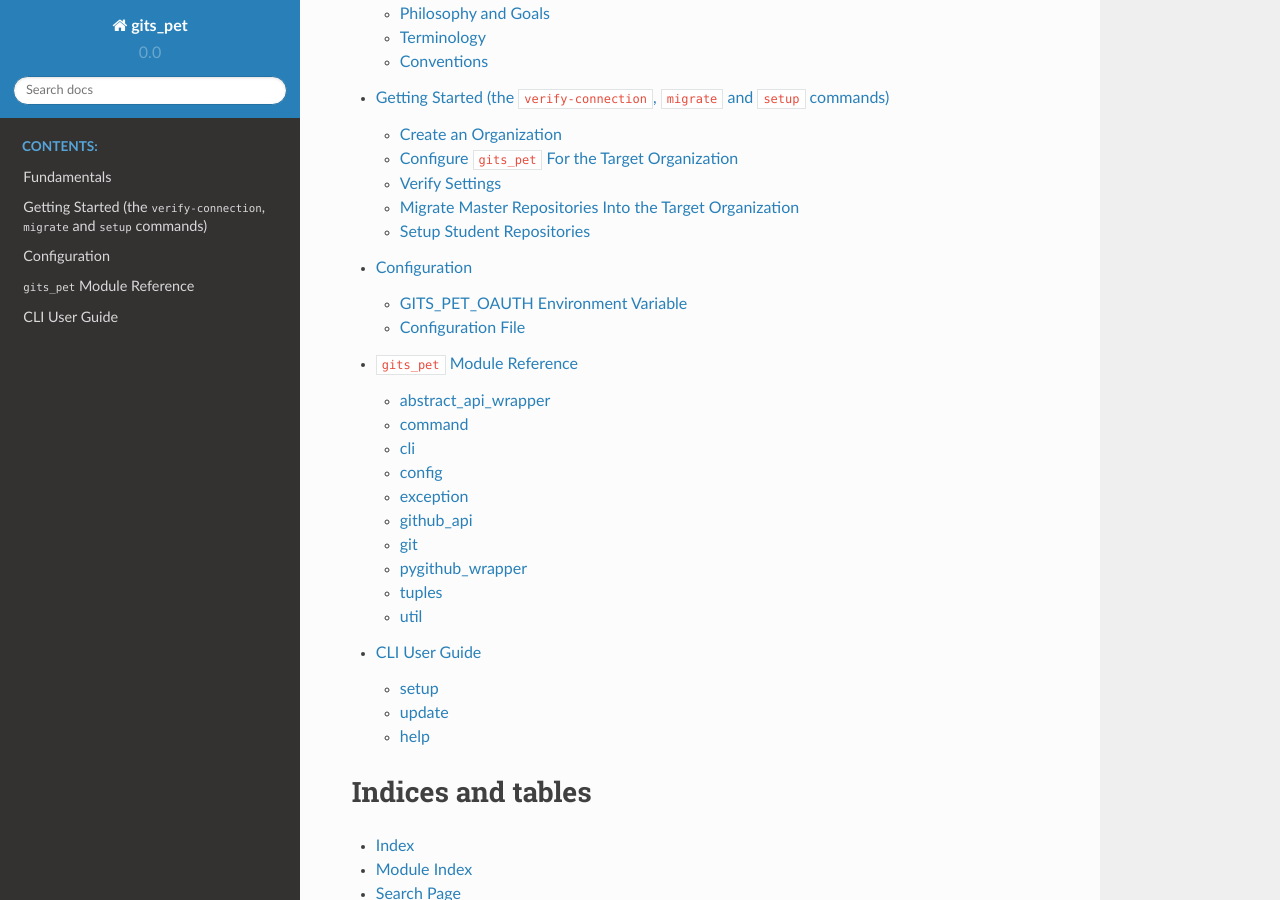
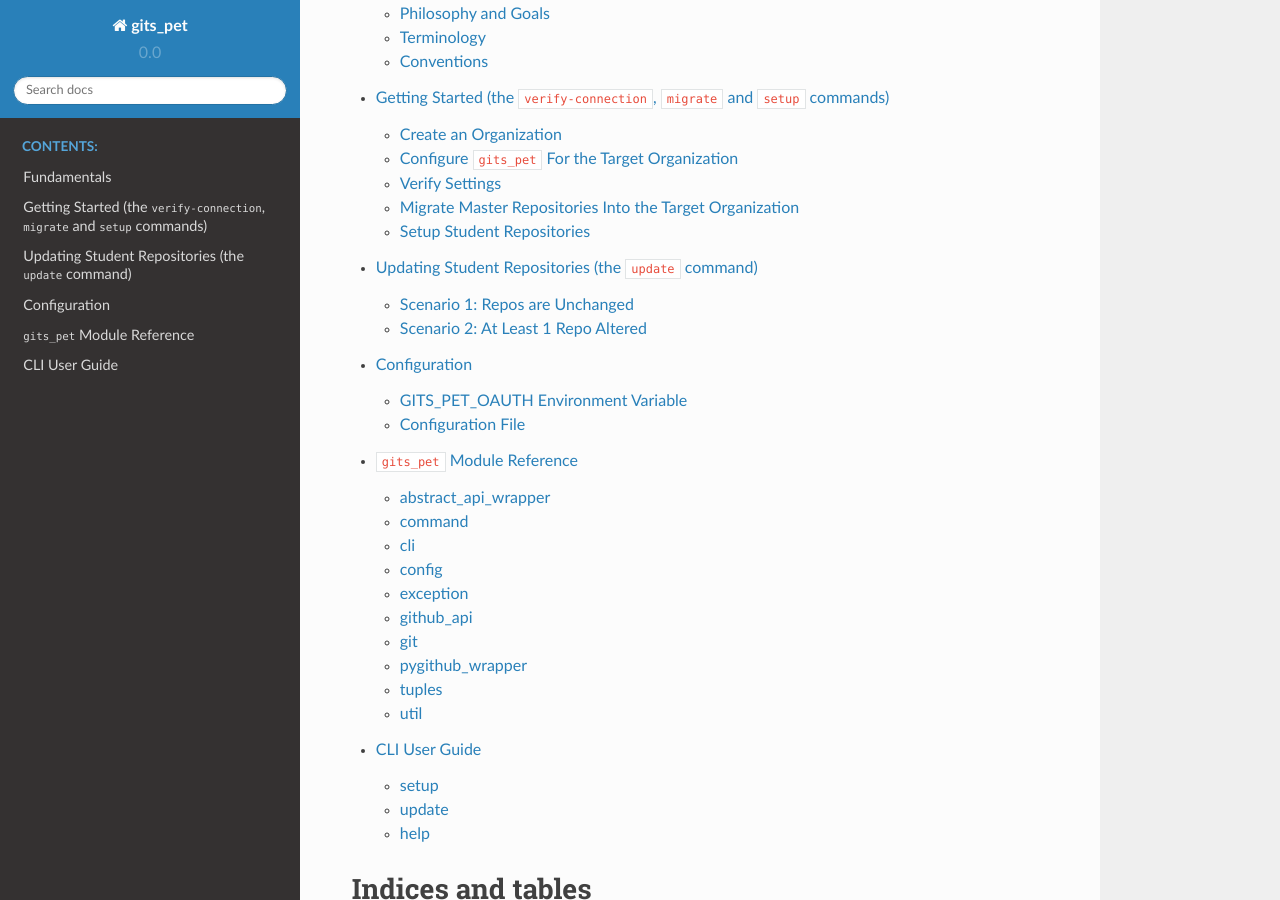
Before and after one commit to repobee/repobee, a Sphinx documentation site: the page built from docs/index.rst, in a window 1280 px wide and 900 px high, scrolled down 388 px. Built offline with Sphinx 7.4.7 and the Read the Docs theme 2.0.0, drawn with Linux system fonts in a browser that asks for light colours; some of the changed lines change nothing that is shown.

Commit message:
Add update repos article

```diff
--- a/docs/index.rst
+++ b/docs/index.rst
@@ -19,6 +19,7 @@
 
    fundamentals
    getting_started
+   update
    configuration
    code
    cli_reference
--- /dev/null
+++ b/docs/update.rst
@@ -0,0 +1,111 @@
+.. _update:
+
+Updating Student Repositories (the ``update`` command)
+******************************************************
+Sometimes, we find ourselves in situations where it is necessary to push
+updates to student repositories after they have been published. As long as
+students have not started working on their repos, this is fairly simple:
+just push the new files to all of the related student repos. However, if
+students have started working on their repos, then we have a problem.
+Let's start out with the easy case where no students have worked on their
+repos.
+
+Scenario 1: Repos are Unchanged
+-------------------------------
+Let's say that we've updated ``master-repo-1``, and that users ``spam``,
+``ham`` and ``eggs`` should get the updates. Then, we simply run
+``update`` like this:
+
+.. code-block:: bash
+
+    $ gits_pet update -mn master-repo-1 -s spam eggs ham
+    [INFO] config file defaults:
+
+       github_base_url: https://some-enterprise-host/api/v3
+       user: slarse
+       org_name: gits-pet-demo
+
+    [INFO] cloning into master repos ...
+    [INFO] cloning into https://some-enterprise-host/gits-pet-demo/master-repo-1
+    [INFO] pushing files to student repos ...
+    [INFO] pushing, attempt 1/3
+    [INFO] Pushed files to https://some-enterprise-host/gits-pet-demo/spam-master-repo-1 master
+    [INFO] Pushed files to https://some-enterprise-host/gits-pet-demo/eggs-master-repo-1 master
+    [INFO] Pushed files to https://some-enterprise-host/gits-pet-demo/ham-master-repo-1 master
+    [INFO] done!
+
+That's all there is to it for this super simple case. But what if ``ham`` had
+started working on ``ham-master-repo-1``?
+
+Scenario 2: At Least 1 Repo Altered
+-----------------------------------
+Let's assume now that ``ham`` has started working on the repo. Since we do not
+``force`` pushes (that would be irresponsible!) to the student repos, the
+push to ``ham-master-repo-1`` will be rejected. This is good, we don't want to
+overwrite a student's progress because we messed up with the original
+repository. There are a number of things one *could* do in this situation, but
+in ``gits_pet``, we opted for a very simple solution: open an issue in the
+student's repo that explains the situation.
+
+.. important::
+
+    If we don't specify an issue to ``gits_pet update``, rejected pushes will
+    simply be ignored.
+
+So, let's first create that issue. It should be a Markdown-formatted file, and
+the **first line in the file will be used as the title**. Here's an example
+file called ``issue.md``.
+
+.. code-block:: none
+
+    This is a nice title
+
+    ### Sorry, we messed up!
+    There are some grave issues with your repo, and since you've pushed to the
+    repo, you need to apply these patches yourself.
+
+    <EXPLAIN CHANGES>
+
+Something like that. If the students have used ``git`` for a while, it may be
+enough to include the ouptut from ``git diff``, but for less experienced
+students, plain text is more helpful. Now it's just a matter of using
+``gits_pet update`` and including ``issue.md`` with the ``-i|--issue`` argument.
+
+.. code-block:: bash
+
+    $ gits_pet update -mn master-repo-1 -s spam eggs ham -i issue.md
+    [INFO] config file defaults:
+
+       github_base_url: https://some-enterprise-host/api/v3
+       user: slarse
+       org_name: gits-pet-demo
+
+    [INFO] cloning into master repos ...
+    [INFO] cloning into https://some-enterprise-host/gits-pet-demo/master-repo-1
+    [INFO] pushing files to student repos ...
+    [INFO] pushing, attempt 1/3
+    [INFO] Pushed files to https://some-enterprise-host/gits-pet-demo/spam-master-repo-1 master
+    [INFO] Pushed files to https://some-enterprise-host/gits-pet-demo/eggs-master-repo-1 master
+    [ERROR] Failed to push to https://some-enterprise-host/gits-pet-demo/ham-master-repo-1
+    [WARNING] 1 pushes failed ...
+    [INFO] pushing, attempt 2/3
+    [ERROR] Failed to push to https://some-enterprise-host/gits-pet-demo/ham-master-repo-1
+    [WARNING] 1 pushes failed ...
+    [INFO] pushing, attempt 3/3
+    [ERROR] Failed to push to https://some-enterprise-host/gits-pet-demo/ham-master-repo-1
+    [WARNING] 1 pushes failed ...
+    [INFO] Opening issue in repos to which push failed
+    [INFO] Opened issue ham-master-repo-1/#1-'Nice title'
+    [INFO] done!
+
+Note that ``gits_pet`` tries to push 3 times before finally giving up and
+opening an issue. This is because pushes can fail for other reasons than
+rejections, such as timeouts and other network errors.
+
+.. note::
+
+    If you forget to specify the ``-i|--issue`` argument and get a rejection,
+    you may simply rerun ``update`` and add it. All updated repos will
+    simply be listed as ``up-to-date``, and the rejecting repos will still
+    reject the push! However, be careful not to run ``update`` with ``-i``
+    multiple times, as it will then open the same issue multiple times.
```
